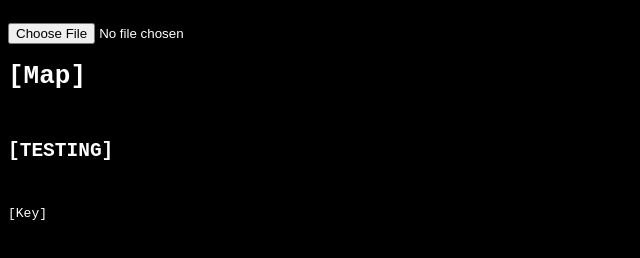
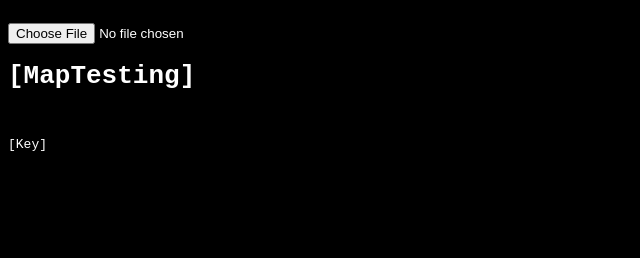
Before and after one commit to MartinFillon/epi-projects, a website: page public/sokoban.html in a window 1280 px wide. Shown: the whole page, without its empty margins (0-640 px from the left). Drawn offline with Linux system fonts and the light colour scheme.

Commit message:
[DEBUG] map modification and map showing

```diff
--- a/public/sokoban.html
+++ b/public/sokoban.html
@@ -6,8 +6,7 @@
 </head>
 <body style="background-color: black; color: white; white-space: pre; font-family: monospace;">
 <input type="file" id="file-input" >
-<h1>[Map]</h1>
-<h2>[TESTING]</h2>
+<h1>[MapTesting]</h1>
 <p>[Key]</p>
 <script type="text/javascript" src="sokoban.js"></script>
 </body>
```
